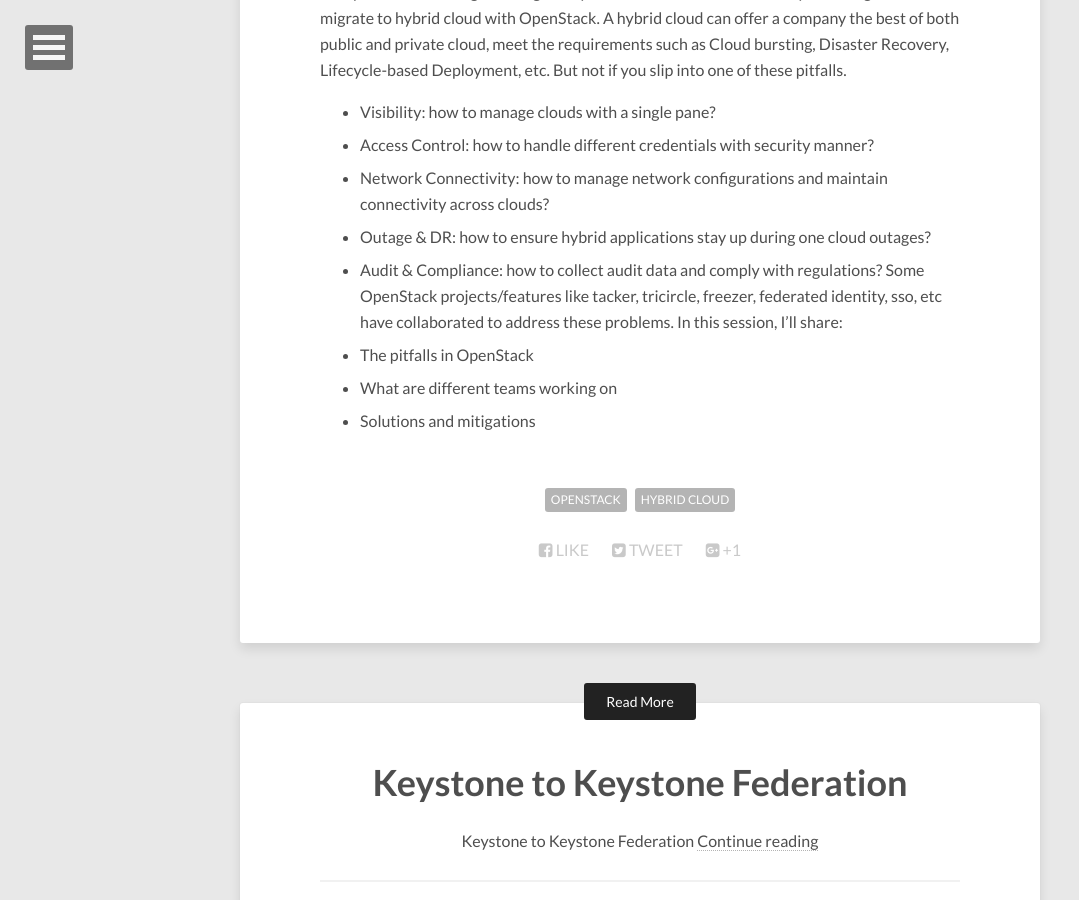
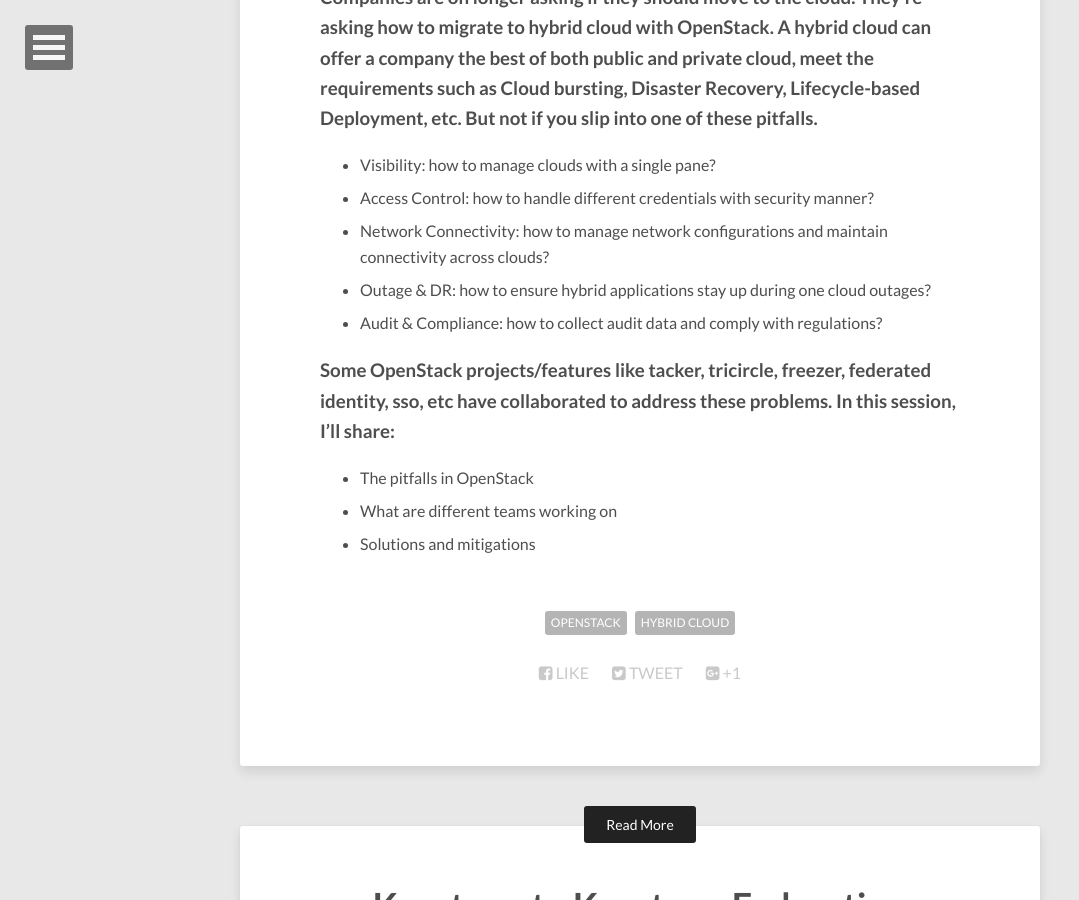
Before and after one commit to shuquan/shuquan.github.io, a Jekyll site: the page built from _posts/2016-12-14-talks-on-barcelona-summit.md, in a window 1280 px wide and 900 px high, scrolled down 745 px. Shown: the whole window, without its empty margins (0-1079 px from the left). Built offline with Jekyll 4.4.1, drawn with Linux system fonts in a browser that asks for light colours; nearby versions of some CDN libraries.

```diff
--- a/_posts/2016-12-14-talks-on-barcelona-summit.md
+++ b/_posts/2016-12-14-talks-on-barcelona-summit.md
@@ -7,13 +7,16 @@ tags: [openstack, hybrid cloud]
 
 <iframe width="560" height="315" src="//www.youtube.com/embed/rMb5jhnCgoo" frameborder="0"> </iframe>
 
-Companies are on longer asking if they should move to the cloud. They’re asking how to migrate to hybrid cloud with OpenStack. A hybrid cloud can offer a company the best of both public and private cloud, meet the requirements such as Cloud bursting, Disaster Recovery, Lifecycle-based Deployment, etc. But not if you slip into one of these pitfalls.
+### Companies are on longer asking if they should move to the cloud. They’re asking how to migrate to hybrid cloud with OpenStack. A hybrid cloud can offer a company the best of both public and private cloud, meet the requirements such as Cloud bursting, Disaster Recovery, Lifecycle-based Deployment, etc. But not if you slip into one of these pitfalls.
+
 * Visibility: how to manage clouds with a single pane?
 * Access Control: how to handle different credentials with security manner?
 * Network Connectivity: how to manage network configurations and maintain connectivity across clouds?
 * Outage & DR: how to ensure hybrid applications stay up during one cloud outages?
 * Audit & Compliance: how to collect audit data and comply with regulations?
-Some OpenStack projects/features like tacker, tricircle, freezer, federated identity, sso, etc have collaborated to address these problems. In this session, I’ll share:
+
+### Some OpenStack projects/features like tacker, tricircle, freezer, federated identity, sso, etc have collaborated to address these problems. In this session, I’ll share:
+
 * The pitfalls in OpenStack
 * What are different teams working on
 * Solutions and mitigations
```
